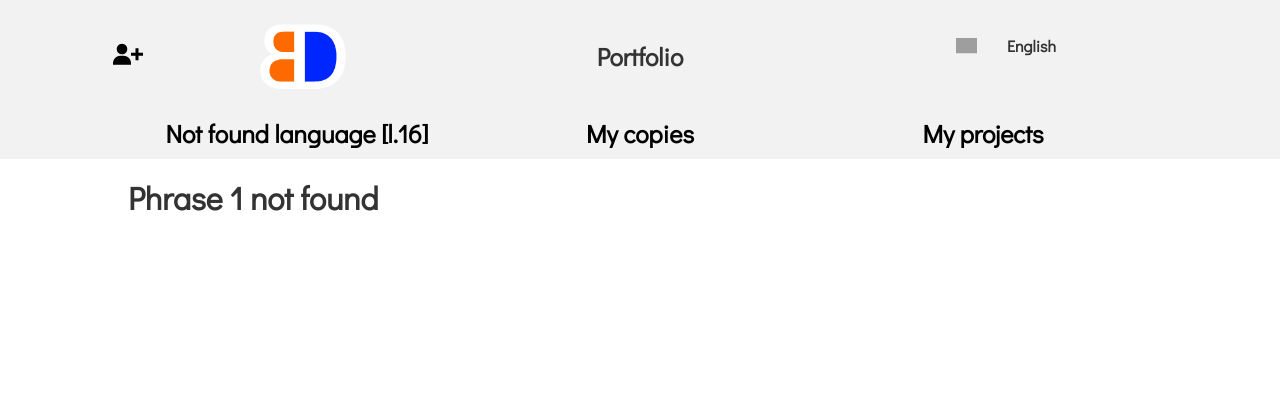
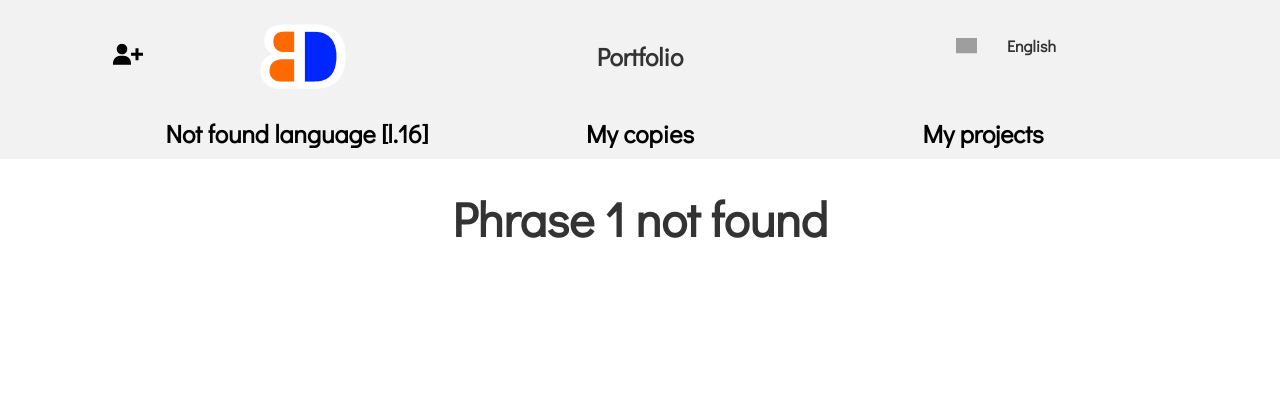
Before and after one commit to benji-35/portfolio, a PHP site: page /portfolio/ in a window 1280 px wide. Shown: the top 410 px of the page. Run offline with PHP 8.4, Linux system fonts and the light colour scheme; grey boxes are pictures that could not be loaded.

Commit message:
CHG : change front for title main page

```diff
--- a/public/css/mainPage.css
+++ b/public/css/mainPage.css
@@ -477,3 +477,15 @@ header nav {
 #hiddingIntelsFront {
     display: none;
 }
+
+.titleAnim {
+    margin-top: 15px;
+    margin-bottom: 15px;
+    width: 100%;
+    text-align: center;
+}
+
+.titleAnim h1 {
+    font-size: xxx-large;
+    font-weight: bold;
+}
--- a/public/pages/mainPage.php
+++ b/public/pages/mainPage.php
@@ -114,8 +114,27 @@
             </div>
         </div>
         <div class="mainContent">
-            <div class="middleDiv">
+            <div class="titleAnim">
                 <h1 id="titleAnimated"></h1>
+            </div>
+            <div class="addons">
+                <div class="addonsDiv dispatchAddon">
+
+                </div>
+                <div class="addonsDiv discussAddon">
+
+                </div>
+            </div>
+            <div class="news">
+                <div class="newsDiv left">
+
+                </div>
+                <div class="newsDiv right">
+
+                </div>
+                <div class="newsDiv left">
+
+                </div>
             </div>
         </div>
     </body>
```
